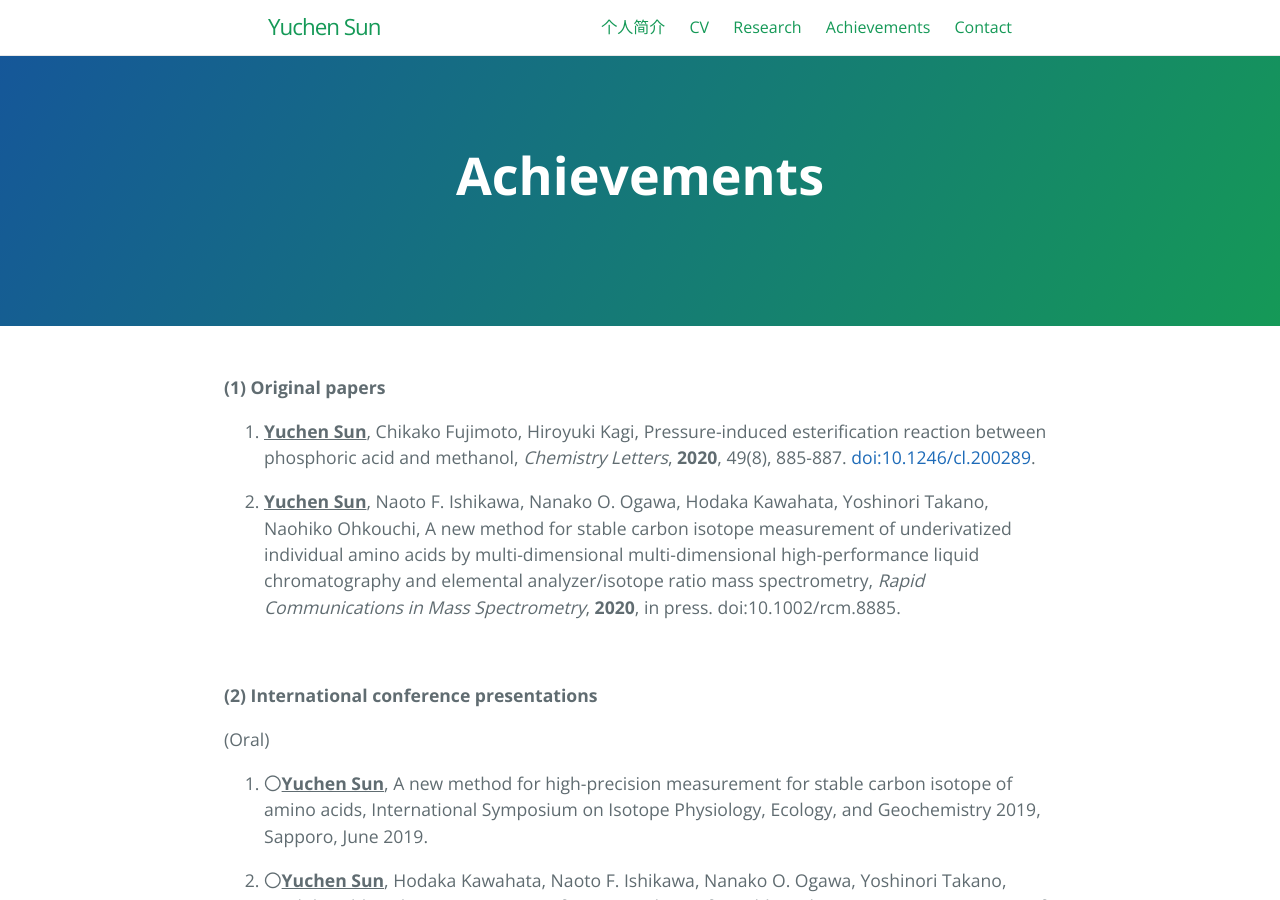
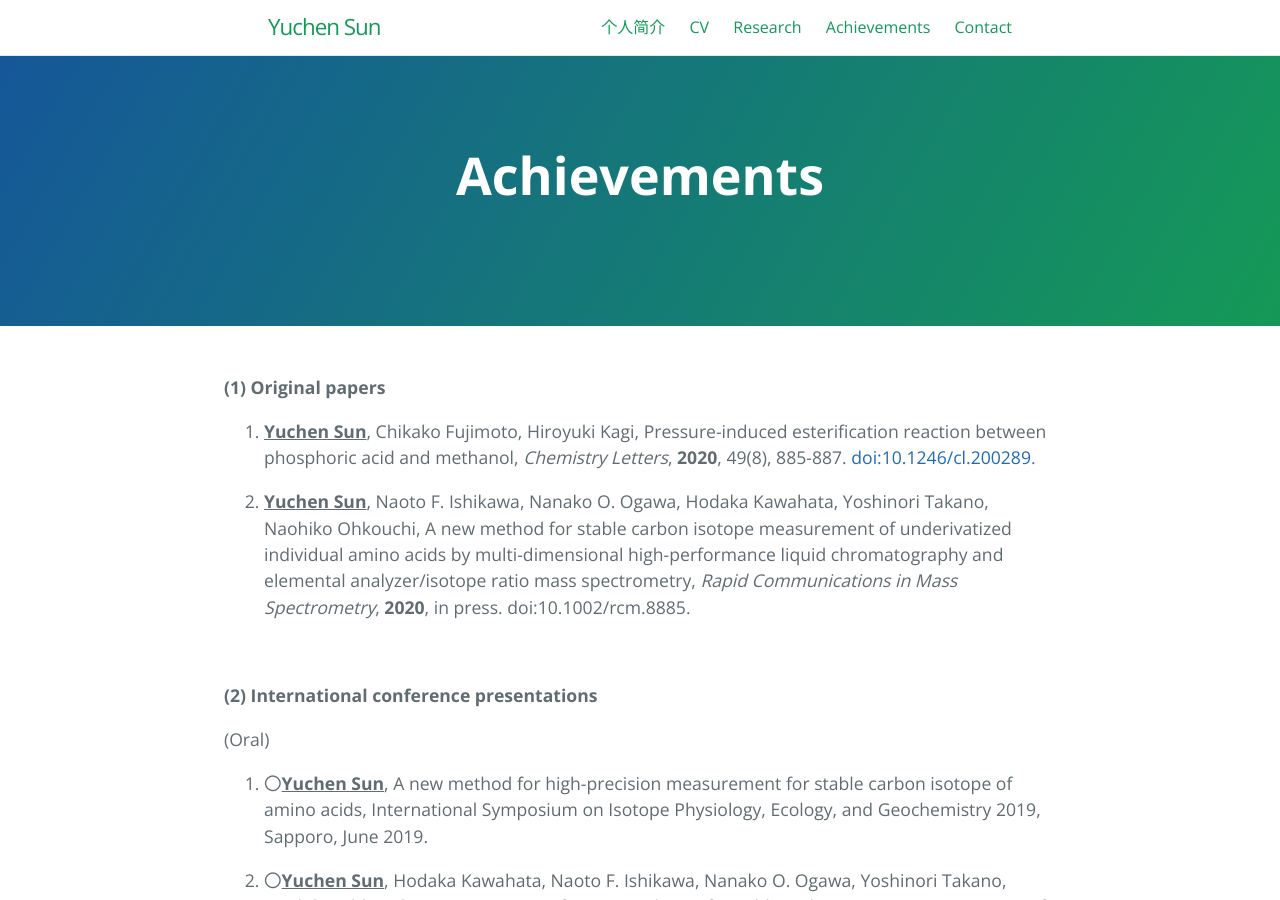
Before and after one commit to sonyuushin/sonyuushin.github.io, a Jekyll site: the page built from achievements.md, in a window 1280 px wide and 900 px high. Built offline with Jekyll 4.4.1, drawn with Linux system fonts in a browser that asks for light colours.

Commit message:
Update achievements.md

```diff
--- a/achievements.md
+++ b/achievements.md
@@ -13,7 +13,7 @@ order: 5
 
 1. <b><u>Yuchen Sun</u></b>, Chikako Fujimoto, Hiroyuki Kagi, Pressure-induced esterification reaction between phosphoric acid and methanol, <i>Chemistry Letters</i>, <b>2020</b>, 49(8), 885-887. <a href="https://www.journal.csj.jp/doi/10.1246/cl.200289">doi:10.1246/cl.200289</a>.
 
-2. <b><u>Yuchen Sun</u></b>, Naoto F. Ishikawa, Nanako O. Ogawa, Hodaka Kawahata, Yoshinori Takano, Naohiko Ohkouchi, A new method for stable carbon isotope measurement of underivatized individual amino acids by multi-dimensional multi-dimensional high-performance liquid chromatography and elemental analyzer/isotope ratio mass spectrometry, <i>Rapid Communications in Mass Spectrometry</i>, <b>2020</b>, in press. doi:10.1002/rcm.8885.
+2. <b><u>Yuchen Sun</u></b>, Naoto F. Ishikawa, Nanako O. Ogawa, Hodaka Kawahata, Yoshinori Takano, Naohiko Ohkouchi, A new method for stable carbon isotope measurement of underivatized individual amino acids by multi-dimensional high-performance liquid chromatography and elemental analyzer/isotope ratio mass spectrometry, <i>Rapid Communications in Mass Spectrometry</i>, <b>2020</b>, in press. doi:10.1002/rcm.8885.
 
 <br>
 
```
